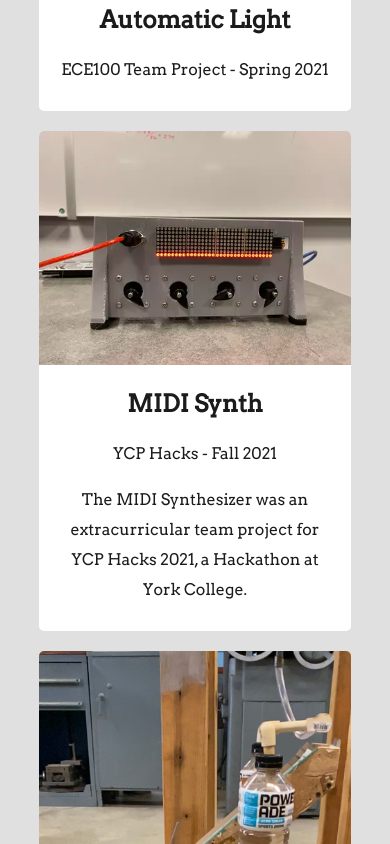
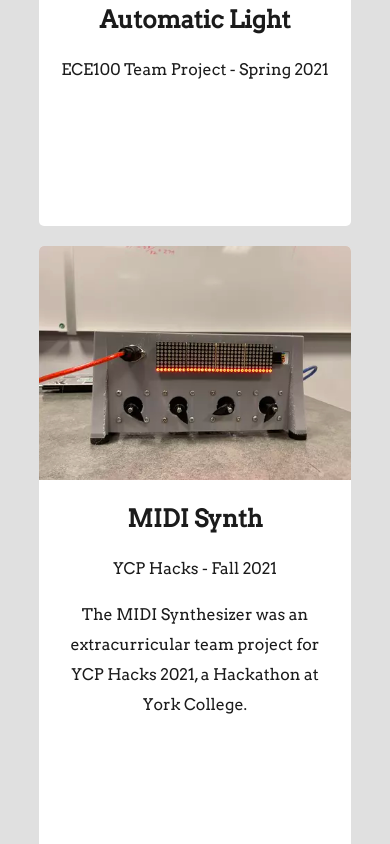
Before and after one commit to Mitchell-Conrad-20/portfolio-site, a React (Create React App) app in the folder portfolio-site/: page / in a window 390 px wide. Shown: the part 2540-3384 px from the top of the page. Built offline with nearby package versions, Linux system fonts and the light colour scheme.

Commit message:
updated card flip animations
looks super clean now

```diff
--- a/portfolio-site/src/App.css
+++ b/portfolio-site/src/App.css
@@ -1,6 +1,5 @@
 body{
     font-family: 'Arvo', Helvetica, sans-serif;
-    /* background-color: #0039cb; */
     background-color: white;
     color: #ffffff;
     overflow-x: hidden;
--- a/portfolio-site/src/components/Card.css
+++ b/portfolio-site/src/components/Card.css
@@ -7,7 +7,6 @@
     padding-bottom: 10px;
     padding-top:0px;
     transition:0.5s;
-    /* border:1px solid black; */
     margin-bottom: 20px;
     height: 525px;
 }
@@ -17,7 +16,6 @@
 }
 .cardImage{
     width:300px;
-    /* border-radius: 5px; */
     transform: scale(1);
     transition-duration: 0.5s;
 }
@@ -36,9 +34,13 @@
 @media screen and (max-width: 600px) {
     .cardContainer{
         width: 80vw;
-        height: fit-content;
+        height: 650px;
+    }
+    .cardContainerSmall{
+        width: 80vw;
+        height: 525px;
     }
     .cardImage{
-        width:80vw;
+        width: 80vw;
     }
 }
--- a/portfolio-site/src/components/Card.js
+++ b/portfolio-site/src/components/Card.js
@@ -8,19 +8,18 @@ const Card = (props) => {
 
     return (
         <>
-            <div className='cardContainer' div onClick={() => setFlip(!flip)}>
 
             {!flip &&
 
                 <>
-                        <Flip left duration={1000}>
-                            <Fade duration={500}>
+                    <Flip left duration={800}>
+                        <div className={props.small ? 'cardContainer cardSmall' : 'cardContainer'} div onClick={() => setFlip(!flip)}>
                             <div text className='overflow'>
                                 <img src={props.image} className='cardImage' alt={props.alt} />
                             </div>
                             <h2>{props.title}</h2>
                             {props.children}
-                            </Fade>
+                        </div>
                     </Flip>
 
                 </>
@@ -30,18 +29,16 @@ const Card = (props) => {
             {flip &&
 
                 <>
-                        <Flip right duration={1000}>
-                            <Fade duration={500}>
+                    <Flip right duration={800}>
+                        <div className={props.small ? 'cardContainer cardSmall' : 'cardContainer'} div onClick={() => setFlip(!flip)}>
                             <h2>{props.title}</h2>
-                                { props.flippedContent }
-                            </Fade>
+                            {props.flippedContent}
+                        </div>
                     </Flip>
                 </>
 
             }
 
-
-            </div>
         </>
     )
 }
--- a/portfolio-site/src/components/Projects.js
+++ b/portfolio-site/src/components/Projects.js
@@ -41,7 +41,7 @@ const Projects = () => {
                   </Card>
                 </Fade>
                 <Fade right delay={1600} duration={800}>
-                  <Card title='MIDI Synth' image={ycpHacksProj} alt='MIDI Synth Final Testing' className='cardItem' flippedContent={
+                  <Card title='MIDI Synth' image={ycpHacksProj} alt='MIDI Synth Final Testing' className='cardItem' small={true} flippedContent={
                     <>
                       <span className='midiVideo'><iframe src={video} loading='lazy' width='265' title='MIDI Synth in Action'/></span>
                       <p>A 4 channel synthesizer driven by stepper motors with an audio visualizer. The entire device was made in 36 hours on a team of 4 at YCP Hacks.</p>
```
Lines whose indentation alone changed are shown as unchanged.
